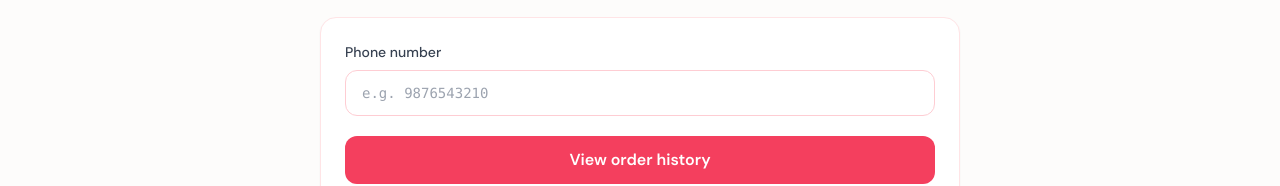
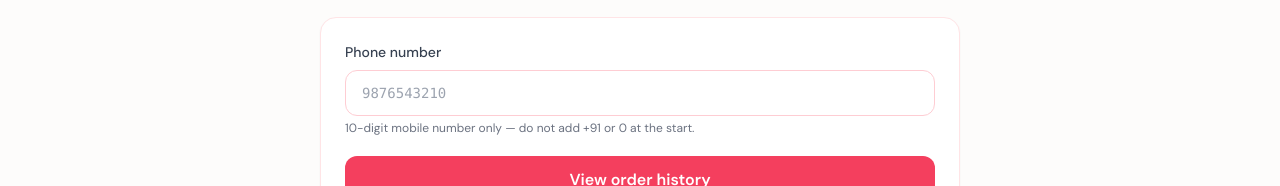
Before and after one commit to Harshith0112/New_balaji_Bangles-fancy, a React (Vite) app in the folder frontend/: page /customer-login in a window 1280 px wide. Shown: the part 200-386 px from the top of the page. Built offline with nearby package versions, Linux system fonts and the light colour scheme; no server answers; a web font is replaced by a local one.

Commit message:
number ristrict and uptime setup

```diff
--- a/frontend/src/pages/CheckoutDelivery.jsx
+++ b/frontend/src/pages/CheckoutDelivery.jsx
@@ -4,6 +4,7 @@ import { useCart } from '../context/CartContext';
 import { customerMe, getCustomerToken } from '../api';
 import { useAppSelector } from '../store/hooks';
 import { cartHasUnavailableLines } from '../utils/cartAvailability';
+import { parsePhone10Input, PHONE_10_HINT } from '../utils/phone10';
 
 function trimPart(s) {
   return String(s || '').trim();
@@ -45,7 +46,9 @@ export default function CheckoutDelivery() {
   const [pincode, setPincode] = useState(trimPart(initial.pincode));
   const [state, setState] = useState(trimPart(initial.state));
   const [customerName, setCustomerName] = useState(initialCustomer.customerName || '');
-  const [customerPhone, setCustomerPhone] = useState(initialCustomer.customerPhone || '');
+  const [customerPhone, setCustomerPhone] = useState(
+    parsePhone10Input(initialCustomer.customerPhone || '')
+  );
 
   const token = getCustomerToken();
   const [customerAddresses, setCustomerAddresses] = useState([]);
@@ -63,8 +66,8 @@ export default function CheckoutDelivery() {
 
   const hasSavedAddresses = customerAddresses.length > 0;
 
-  const phoneDigits = useMemo(() => customerPhone.replace(/\D/g, '').slice(0, 15), [customerPhone]);
-  const phoneValid = phoneDigits.length >= 10;
+  const phoneDigits = useMemo(() => parsePhone10Input(customerPhone), [customerPhone]);
+  const phoneValid = phoneDigits.length === 10;
 
   const combinedAddress = useMemo(
     () => buildCombinedAddress({ doorNo, street, landmark, city }),
@@ -107,7 +110,7 @@ export default function CheckoutDelivery() {
       .then((out) => {
         const me = out?.customer || {};
         if (me.name) setCustomerName(me.name);
-        if (me.phone) setCustomerPhone(me.phone);
+        if (me.phone) setCustomerPhone(parsePhone10Input(me.phone));
         const addrs = me.addresses || [];
         setCustomerAddresses(addrs);
 
@@ -182,7 +185,7 @@ export default function CheckoutDelivery() {
       return;
     }
     if (!phoneValid) {
-      alert('Please enter a valid phone number.');
+      alert('Please enter exactly 10 digits for mobile (do not include +91).');
       return;
     }
     if (cartBlocked) {
@@ -418,15 +421,17 @@ export default function CheckoutDelivery() {
                     id="customer-phone"
                     type="text"
                     inputMode="numeric"
-                    maxLength={15}
+                    maxLength={10}
                     value={customerPhone}
-                    onChange={(e) => setCustomerPhone(e.target.value.replace(/\D/g, '').slice(0, 15))}
-                    placeholder="e.g. 9876543210"
+                    onChange={(e) => setCustomerPhone(parsePhone10Input(e.target.value))}
+                    placeholder="9876543210"
                     className={inputClass}
                     autoComplete="tel"
                     spellCheck="false"
                   />
-                  <p className="text-xs text-gray-500 mt-1">Required only for online ordering.</p>
+                  <p className="text-xs text-gray-500 mt-1">
+                    {PHONE_10_HINT} Required for online ordering.
+                  </p>
                 </div>
               </div>
             )}
--- a/frontend/src/pages/CustomerAccountLogin.jsx
+++ b/frontend/src/pages/CustomerAccountLogin.jsx
@@ -1,6 +1,7 @@
 import { useState } from 'react';
 import { Link, useNavigate, Navigate } from 'react-router-dom';
 import { customerLogin, setCustomerToken, getCustomerToken } from '../api';
+import { parsePhone10Input, PHONE_10_HINT } from '../utils/phone10';
 
 const PHONE_KEY = 'nbf-customer-phone';
 
@@ -12,16 +13,14 @@ export default function CustomerAccountLogin() {
   const [loading, setLoading] = useState(false);
   const [error, setError] = useState('');
 
-  const normalizeDigits = (s) => String(s || '').replace(/\D/g, '').slice(0, 15);
-
   if (token) return <Navigate to="/" replace />;
 
   const handleSubmit = async (e) => {
     e.preventDefault();
     setError('');
-    const digits = normalizeDigits(phone);
-    if (digits.length < 10) {
-      setError('Enter a valid phone number.');
+    const digits = parsePhone10Input(phone);
+    if (digits.length !== 10) {
+      setError('Enter exactly 10 digits (no +91).');
       return;
     }
     if (!password.trim()) {
@@ -56,11 +55,14 @@ export default function CustomerAccountLogin() {
             <input
               id="phone"
               value={phone}
-              onChange={(e) => setPhone(e.target.value)}
-              placeholder="e.g. 9876543210"
+              onChange={(e) => setPhone(parsePhone10Input(e.target.value))}
+              placeholder="9876543210"
               inputMode="numeric"
+              maxLength={10}
+              autoComplete="tel"
               className="w-full border border-rose-200 rounded-xl px-4 py-3 font-mono text-sm focus:ring-2 focus:ring-rose-300 focus:border-rose-300"
             />
+            <p className="text-xs text-gray-500 mt-1">{PHONE_10_HINT}</p>
           </div>
           <div>
             <label htmlFor="password" className="block text-sm font-medium text-gray-700 mb-2">
--- a/frontend/src/pages/CustomerAccountRegister.jsx
+++ b/frontend/src/pages/CustomerAccountRegister.jsx
@@ -1,6 +1,7 @@
 import { useState } from 'react';
 import { Link, useNavigate } from 'react-router-dom';
 import { customerRegister, setCustomerToken } from '../api';
+import { parsePhone10Input, PHONE_10_HINT } from '../utils/phone10';
 
 const PHONE_KEY = 'nbf-customer-phone';
 
@@ -13,18 +14,16 @@ export default function CustomerAccountRegister() {
   const [loading, setLoading] = useState(false);
   const [error, setError] = useState('');
 
-  const normalizeDigits = (s) => String(s || '').replace(/\D/g, '').slice(0, 15);
-
   const handleSubmit = async (e) => {
     e.preventDefault();
     setError('');
-    const digits = normalizeDigits(phone);
+    const digits = parsePhone10Input(phone);
     if (!name.trim()) {
       setError('Enter your name.');
       return;
     }
-    if (digits.length < 10) {
-      setError('Enter a valid phone number.');
+    if (digits.length !== 10) {
+      setError('Enter exactly 10 digits (no +91).');
       return;
     }
     if (password.length < 6) {
@@ -76,12 +75,14 @@ export default function CustomerAccountRegister() {
             <input
               id="phone"
               value={phone}
-              onChange={(e) => setPhone(e.target.value)}
-              placeholder="e.g. 9876543210"
+              onChange={(e) => setPhone(parsePhone10Input(e.target.value))}
+              placeholder="9876543210"
               inputMode="numeric"
+              maxLength={10}
               className="w-full border border-rose-200 rounded-xl px-4 py-3 font-mono text-sm focus:ring-2 focus:ring-rose-300 focus:border-rose-300"
               autoComplete="tel"
             />
+            <p className="text-xs text-gray-500 mt-1">{PHONE_10_HINT}</p>
           </div>
           <div>
             <label htmlFor="password" className="block text-sm font-medium text-gray-700 mb-2">
--- a/frontend/src/pages/CustomerLogin.jsx
+++ b/frontend/src/pages/CustomerLogin.jsx
@@ -1,20 +1,15 @@
 import { useEffect, useState } from 'react';
 import { Link, useNavigate } from 'react-router-dom';
 import { getOrdersByPhone } from '../api';
+import { parsePhone10Input, PHONE_10_HINT } from '../utils/phone10';
 
 const PHONE_KEY = 'nbf-customer-phone';
-
-function normalizeDigits(s) {
-  return String(s || '')
-    .replace(/\D/g, '')
-    .slice(0, 15);
-}
 
 export default function CustomerLogin() {
   const navigate = useNavigate();
   const [phone, setPhone] = useState(() => {
     try {
-      return normalizeDigits(localStorage.getItem(PHONE_KEY) || '');
+      return parsePhone10Input(localStorage.getItem(PHONE_KEY) || '');
     } catch {
       return '';
     }
@@ -24,15 +19,15 @@ export default function CustomerLogin() {
 
   useEffect(() => {
     // If already logged in, go straight to history.
-    if (phone && phone.length >= 10) navigate('/my-orders', { replace: true });
+    if (phone && phone.length === 10) navigate('/my-orders', { replace: true });
     // eslint-disable-next-line react-hooks/exhaustive-deps -- we only want this initial redirect
   }, []);
 
   const submit = async (e) => {
     e.preventDefault();
-    const digits = normalizeDigits(phone);
-    if (!digits || digits.length < 10) {
-      setError('Enter a valid phone number.');
+    const digits = parsePhone10Input(phone);
+    if (!digits || digits.length !== 10) {
+      setError('Enter exactly 10 digits (no +91).');
       return;
     }
     setError('');
@@ -63,13 +58,15 @@ export default function CustomerLogin() {
         <input
           id="phone"
           value={phone}
-          onChange={(e) => setPhone(normalizeDigits(e.target.value))}
-          inputMode="tel"
+          onChange={(e) => setPhone(parsePhone10Input(e.target.value))}
+          inputMode="numeric"
+          maxLength={10}
           autoComplete="tel"
-          placeholder="e.g. 9876543210"
+          placeholder="9876543210"
           className="w-full border border-rose-200 rounded-xl px-4 py-3 font-mono text-sm focus:ring-2 focus:ring-rose-300 focus:border-rose-300"
           spellCheck="false"
         />
+        <p className="text-xs text-gray-500 mt-1">{PHONE_10_HINT}</p>
         {error && <div className="mt-3 text-sm bg-amber-50 border border-amber-200 text-amber-900 px-3 py-2 rounded-lg">{error}</div>}
         <button
           type="submit"
--- /dev/null
+++ b/frontend/src/utils/phone10.js
@@ -0,0 +1,12 @@
+/**
+ * Indian mobile: 10 digits only, no country code (+91).
+ * Strips non-digits and caps at 10; if user pasted 91XXXXXXXXXX, drop the leading 91.
+ */
+export function parsePhone10Input(raw) {
+  let d = String(raw ?? '').replace(/\D/g, '');
+  if (d.length >= 12 && d.startsWith('91')) d = d.slice(2);
+  return d.slice(0, 10);
+}
+
+export const PHONE_10_HINT =
+  '10-digit mobile number only — do not add +91 or 0 at the start.';
```
Also changed, not shown: 1 other file (tests, documents, lock files or other folders).
